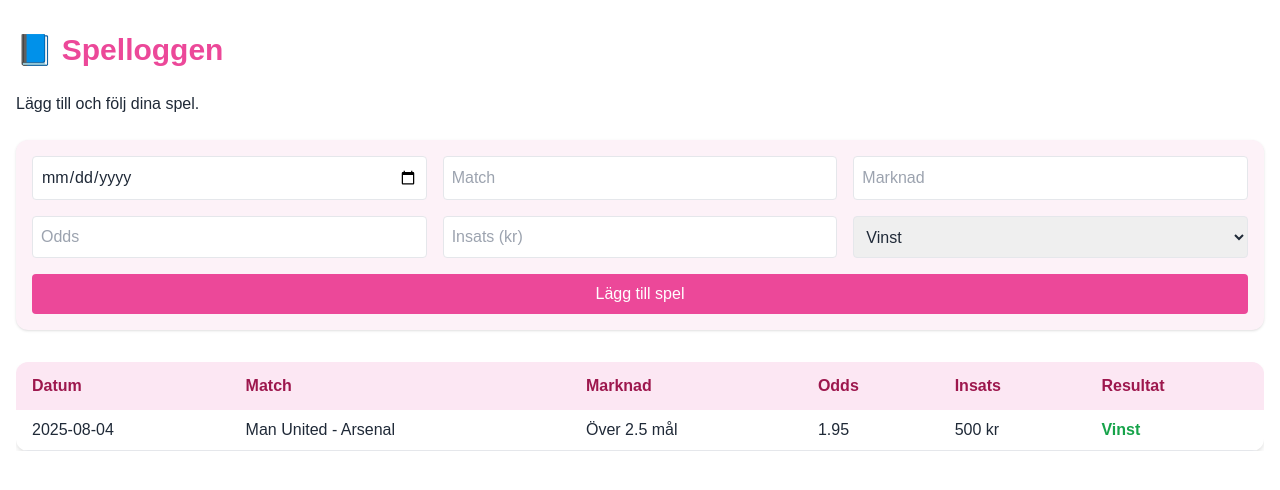
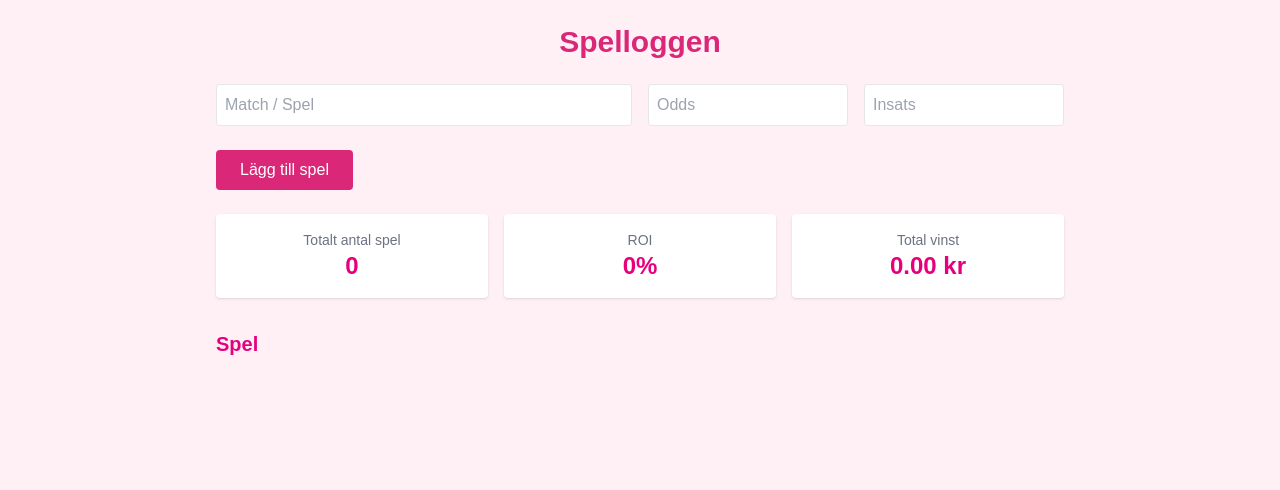
Before and after one commit to Stevvan93/BettingParadise-web, a Next.js app: page /spelloggen in a window 1280 px wide. Shown: the top 490 px of the page. Built offline with nearby package versions, Linux system fonts and the light colour scheme.

Commit message:
Update spelloggen.js

```diff
--- a/pages/spelloggen.js
+++ b/pages/spelloggen.js
@@ -1,93 +1,157 @@
-import { useState } from 'react';
+import { useState } from "react";
+import {
+  ResponsiveContainer,
+  LineChart,
+  Line,
+  XAxis,
+  YAxis,
+  Tooltip,
+  CartesianGrid,
+} from "recharts";
 
 export default function Spelloggen() {
-  const [bets, setBets] = useState([
-    {
-      date: '2025-08-04',
-      match: 'Man United - Arsenal',
-      market: 'Över 2.5 mål',
-      odds: 1.95,
-      stake: 500,
-      result: 'Vinst'
-    }
-  ]);
-
+  const [bets, setBets] = useState([]);
   const [newBet, setNewBet] = useState({
-    date: '',
-    match: '',
-    market: '',
-    odds: '',
-    stake: '',
-    result: 'Vinst'
+    match: "",
+    odds: "",
+    stake: "",
+    result: "pending",
   });
 
-  const handleChange = (e) => {
-    const { name, value } = e.target;
-    setNewBet((prev) => ({ ...prev, [name]: value }));
+  const handleInputChange = (e) => {
+    setNewBet({ ...newBet, [e.target.name]: e.target.value });
   };
 
-  const handleAddBet = (e) => {
-    e.preventDefault();
-    setBets((prev) => [...prev, newBet]);
-    setNewBet({
-      date: '',
-      match: '',
-      market: '',
-      odds: '',
-      stake: '',
-      result: 'Vinst'
-    });
+  const addBet = () => {
+    if (!newBet.match || !newBet.odds || !newBet.stake) return;
+    setBets([...bets, newBet]);
+    setNewBet({ match: "", odds: "", stake: "", result: "pending" });
   };
 
+  const updateResult = (index, result) => {
+    const updated = [...bets];
+    updated[index].result = result;
+    setBets(updated);
+  };
+
+  const calculateStats = () => {
+    const total = bets.length;
+    const won = bets.filter((b) => b.result === "won");
+    const lost = bets.filter((b) => b.result === "lost");
+    const profit = bets.reduce((acc, bet) => {
+      const stake = parseFloat(bet.stake);
+      const odds = parseFloat(bet.odds);
+      if (bet.result === "won") return acc + stake * (odds - 1);
+      if (bet.result === "lost") return acc - stake;
+      return acc;
+    }, 0);
+    const totalStaked = bets.reduce(
+      (acc, bet) => acc + (bet.result !== "pending" ? parseFloat(bet.stake) : 0),
+      0
+    );
+    const roi = totalStaked ? ((profit / totalStaked) * 100).toFixed(2) : 0;
+    return { total, won: won.length, lost: lost.length, roi, profit: profit.toFixed(2) };
+  };
+
+  const stats = calculateStats();
+
+  const chartData = bets.map((b, i) => {
+    let prevProfit = i > 0 ? parseFloat(chartData[i - 1]?.balance || 0) : 0;
+    const stake = parseFloat(b.stake);
+    const odds = parseFloat(b.odds);
+    const change = b.result === "won" ? stake * (odds - 1) : b.result === "lost" ? -stake : 0;
+    return {
+      name: `Spel ${i + 1}`,
+      balance: prevProfit + change,
+    };
+  });
+
   return (
-    <div className="min-h-screen bg-white text-gray-800 px-4 py-8">
-      <h1 className="text-3xl font-bold mb-6 text-pink-500">📘 Spelloggen</h1>
-      <p className="mb-6">Lägg till och följ dina spel.</p>
+    <div className="max-w-4xl mx-auto p-6">
+      <h1 className="text-3xl font-bold text-center mb-6 text-pink-600">Spelloggen</h1>
 
-      {/* Formulär */}
-      <form onSubmit={handleAddBet} className="grid grid-cols-1 md:grid-cols-3 gap-4 mb-8 bg-pink-50 p-4 rounded-xl shadow">
-        <input type="date" name="date" value={newBet.date} onChange={handleChange} className="p-2 border rounded" required />
-        <input type="text" name="match" placeholder="Match" value={newBet.match} onChange={handleChange} className="p-2 border rounded" required />
-        <input type="text" name="market" placeholder="Marknad" value={newBet.market} onChange={handleChange} className="p-2 border rounded" required />
-        <input type="number" name="odds" placeholder="Odds" value={newBet.odds} onChange={handleChange} className="p-2 border rounded" step="0.01" required />
-        <input type="number" name="stake" placeholder="Insats (kr)" value={newBet.stake} onChange={handleChange} className="p-2 border rounded" required />
-        <select name="result" value={newBet.result} onChange={handleChange} className="p-2 border rounded">
-          <option value="Vinst">Vinst</option>
-          <option value="Förlust">Förlust</option>
-        </select>
-        <button type="submit" className="md:col-span-3 bg-pink-500 text-white py-2 rounded hover:bg-pink-600 transition">
-          Lägg till spel
-        </button>
-      </form>
+      <div className="grid grid-cols-1 md:grid-cols-4 gap-4 mb-6">
+        <input
+          className="border p-2 rounded col-span-2"
+          name="match"
+          value={newBet.match}
+          onChange={handleInputChange}
+          placeholder="Match / Spel"
+        />
+        <input
+          className="border p-2 rounded"
+          name="odds"
+          value={newBet.odds}
+          onChange={handleInputChange}
+          placeholder="Odds"
+          type="number"
+        />
+        <input
+          className="border p-2 rounded"
+          name="stake"
+          value={newBet.stake}
+          onChange={handleInputChange}
+          placeholder="Insats"
+          type="number"
+        />
+      </div>
+      <button
+        onClick={addBet}
+        className="bg-pink-600 text-white px-6 py-2 rounded mb-6 hover:bg-pink-700"
+      >
+        Lägg till spel
+      </button>
 
-      {/* Tabell */}
-      <div className="overflow-x-auto">
-        <table className="min-w-full bg-white shadow-md rounded-xl overflow-hidden">
-          <thead className="bg-pink-100 text-pink-800">
-            <tr>
-              <th className="text-left px-4 py-3">Datum</th>
-              <th className="text-left px-4 py-3">Match</th>
-              <th className="text-left px-4 py-3">Marknad</th>
-              <th className="text-left px-4 py-3">Odds</th>
-              <th className="text-left px-4 py-3">Insats</th>
-              <th className="text-left px-4 py-3">Resultat</th>
-            </tr>
-          </thead>
-          <tbody>
-            {bets.map((bet, index) => (
-              <tr key={index} className="border-b hover:bg-pink-50">
-                <td className="px-4 py-2">{bet.date}</td>
-                <td className="px-4 py-2">{bet.match}</td>
-                <td className="px-4 py-2">{bet.market}</td>
-                <td className="px-4 py-2">{bet.odds}</td>
-                <td className="px-4 py-2">{bet.stake} kr</td>
-                <td className={`px-4 py-2 font-semibold ${bet.result === 'Vinst' ? 'text-green-600' : 'text-red-500'}`}>
-                  {bet.result}
-                </td>
-              </tr>
-            ))}
-          </tbody>
-        </table>
+      <div className="grid md:grid-cols-3 gap-4 text-center mb-8">
+        <div className="bg-white shadow rounded p-4">
+          <p className="text-sm text-gray-500">Totalt antal spel</p>
+          <p className="text-2xl font-bold">{stats.total}</p>
+        </div>
+        <div className="bg-white shadow rounded p-4">
+          <p className="text-sm text-gray-500">ROI</p>
+          <p className="text-2xl font-bold">{stats.roi}%</p>
+        </div>
+        <div className="bg-white shadow rounded p-4">
+          <p className="text-sm text-gray-500">Total vinst</p>
+          <p className="text-2xl font-bold">{stats.profit} kr</p>
+        </div>
+      </div>
+
+      {bets.length > 0 && (
+        <ResponsiveContainer width="100%" height={300}>
+          <LineChart data={chartData}>
+            <CartesianGrid strokeDasharray="3 3" />
+            <XAxis dataKey="name" />
+            <YAxis />
+            <Tooltip />
+            <Line type="monotone" dataKey="balance" stroke="#ec4899" strokeWidth={2} />
+          </LineChart>
+        </ResponsiveContainer>
+      )}
+
+      <div className="mt-8">
+        <h2 className="text-xl font-semibold mb-4">Spel</h2>
+        <div className="space-y-3">
+          {bets.map((bet, index) => (
+            <div key={index} className="bg-white shadow rounded p-4 flex flex-col md:flex-row md:items-center justify-between">
+              <div>
+                <p className="font-medium">{bet.match}</p>
+                <p className="text-sm text-gray-600">Odds: {bet.odds} | Insats: {bet.stake} kr</p>
+              </div>
+              <div className="mt-2 md:mt-0">
+                <select
+                  className="border p-2 rounded"
+                  value={bet.result}
+                  onChange={(e) => updateResult(index, e.target.value)}
+                >
+                  <option value="pending">Ej rättad</option>
+                  <option value="won">Vinst</option>
+                  <option value="lost">Förlust</option>
+                </select>
+              </div>
+            </div>
+          ))}
+        </div>
       </div>
     </div>
   );
```
